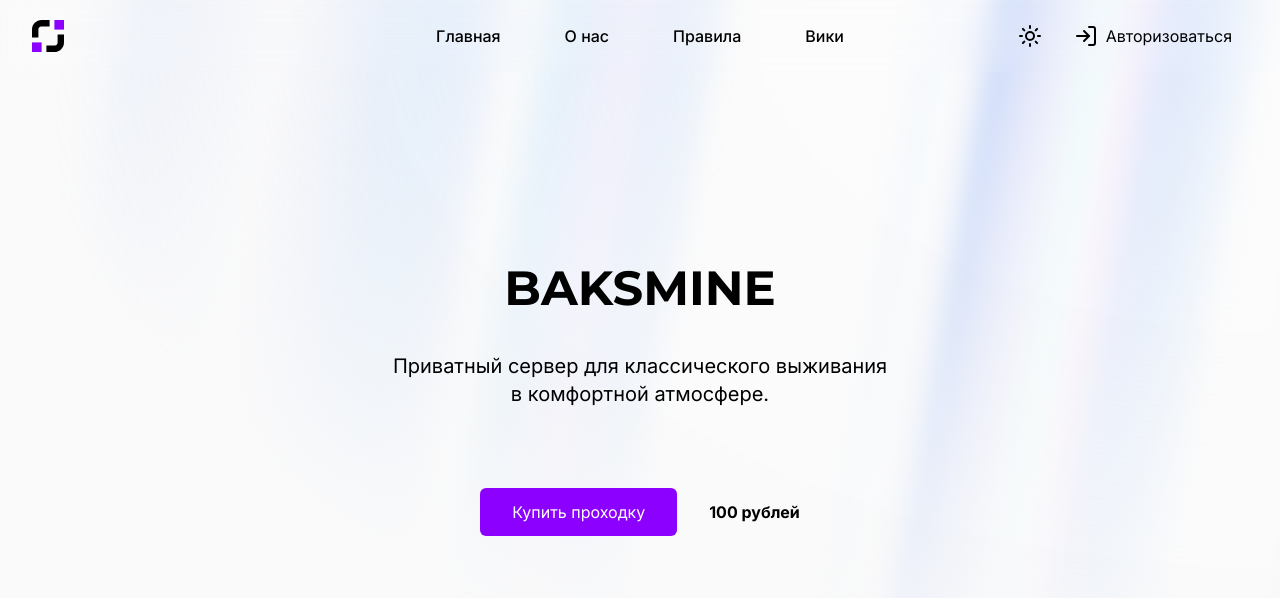
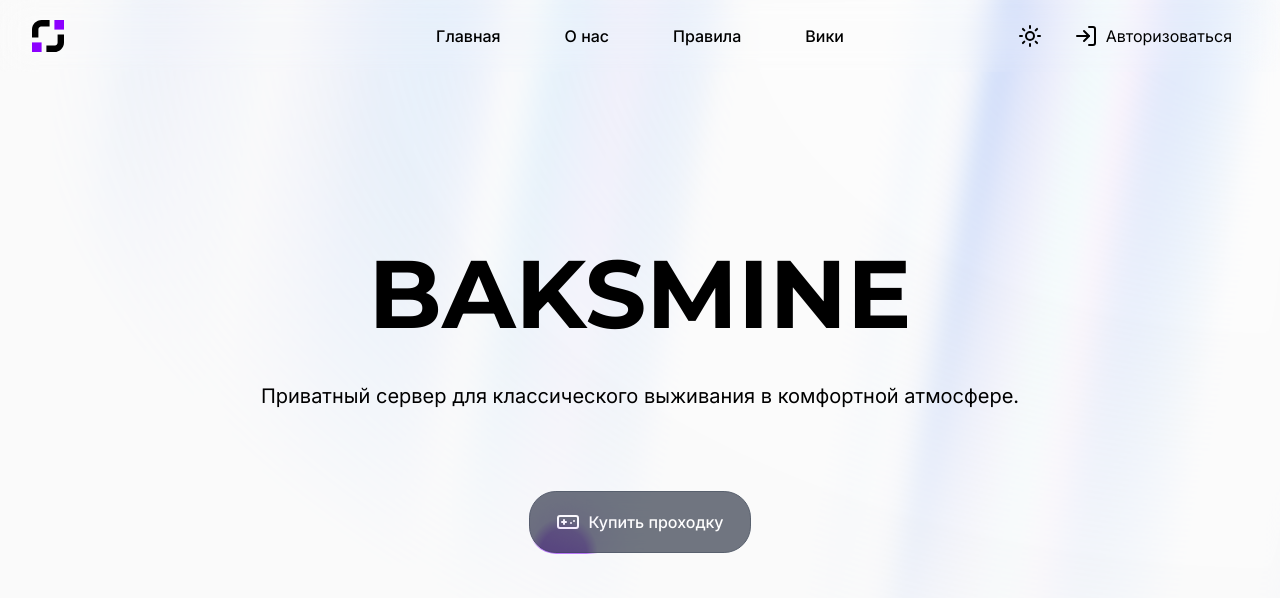
Before and after one commit to ShotMeow/baksmine, a Next.js app: page / in a window 1280 px wide. Shown: the top 598 px of the page. Built offline with nearby package versions, Linux system fonts and the light colour scheme.

Commit message:
Added: Home page

```diff
--- a/app/about-us/page.tsx
+++ b/app/about-us/page.tsx
@@ -1,5 +1,6 @@
 import type { FC } from "react";
 import type { Metadata } from "next";
+import { TextGenerateEffect } from "@/features/theme/components/TextGenerateEffect";
 
 export const metadata: Metadata = {
   title: "BAKSMINE - О нас",
@@ -7,7 +8,13 @@ export const metadata: Metadata = {
 };
 
 const AboutUs: FC = () => {
-  return <div></div>;
+  return (
+    <main className="flex h-screen items-center justify-center">
+      <h1 className="text-3xl">
+        <TextGenerateEffect words={"Раздел находится в разработке..."} />
+      </h1>
+    </main>
+  );
 };
 
 export default AboutUs;
--- a/app/page.tsx
+++ b/app/page.tsx
@@ -1,19 +1,29 @@
+"use client";
 import type { FC } from "react";
 import { AuroraBackground } from "@/features/theme/components/AuroraBackground";
-import Button from "@/features/theme/components/Button";
+import { Gamepad } from "lucide-react";
+import { Button } from "@/features/theme/components/MovingBorder";
+import { TextGenerateEffect } from "@/features/theme/components/TextGenerateEffect";
 
 const Home: FC = () => {
   return (
     <main className="container flex h-screen flex-col items-center justify-center text-center">
       <AuroraBackground className="absolute inset-x-0 top-0 -z-50 dark:opacity-50" />
-      <h1 className="font-montserrat text-5xl font-bold">BAKSMINE</h1>
+      <h1 className="font-montserrat text-8xl font-bold">
+        <TextGenerateEffect words={"BAKSMINE"} duration={2} />
+      </h1>
       <p className="relative mt-10 text-xl dark:text-zinc-300">
-        Приватный сервер для классического выживания <br /> в комфортной
-        атмосфере.
+        <TextGenerateEffect
+          words={
+            "Приватный сервер для классического выживания в комфортной атмосфере."
+          }
+        />
       </p>
       <div className="mt-20 flex items-center gap-8">
-        <Button primary>Купить проходку</Button>
-        <span className="font-bold">100 рублей</span>
+        <Button className="animate-pulse hover:animate-none">
+          <Gamepad />
+          Купить проходку
+        </Button>
       </div>
     </main>
   );
--- a/app/rules/page.tsx
+++ b/app/rules/page.tsx
@@ -1,5 +1,6 @@
 import type { FC } from "react";
 import type { Metadata } from "next";
+import { TextGenerateEffect } from "@/features/theme/components/TextGenerateEffect";
 
 export const metadata: Metadata = {
   title: "BAKSMINE - Правила",
@@ -7,7 +8,13 @@ export const metadata: Metadata = {
 };
 
 const Rules: FC = () => {
-  return <div></div>;
+  return (
+    <main className="flex h-screen items-center justify-center">
+      <h1 className="text-3xl">
+        <TextGenerateEffect words={"Раздел находится в разработке..."} />
+      </h1>
+    </main>
+  );
 };
 
 export default Rules;
--- a/app/wiki/page.tsx
+++ b/app/wiki/page.tsx
@@ -1,10 +1,4 @@
 import type { FC } from "react";
-import type { Metadata } from "next";
-
-export const metadata: Metadata = {
-  title: "BAKSMINE - Вики",
-  description: "Приватный сервер для комфортной игры",
-};
 
 const Wiki: FC = () => {
   return <div></div>;
--- /dev/null
+++ b/next.config.js
@@ -0,0 +1,28 @@
+/** @type {import('next').NextConfig} */
+const nextConfig = {
+  webpack(config) {
+    const fileLoaderRule = config.module.rules.find((rule) =>
+      rule.test?.test?.(".svg"),
+    );
+
+    config.module.rules.push(
+      {
+        ...fileLoaderRule,
+        test: /\.svg$/i,
+        resourceQuery: /url/,
+      },
+      {
+        test: /\.svg$/i,
+        issuer: fileLoaderRule.issuer,
+        resourceQuery: { not: [...fileLoaderRule.resourceQuery.not, /url/] },
+        use: ["@svgr/webpack"],
+      },
+    );
+
+    fileLoaderRule.exclude = /\.svg$/i;
+
+    return config;
+  },
+};
+
+module.exports = nextConfig;
--- a/next.config.mjs
+++ /dev/null
@@ -1,28 +0,0 @@
-/** @type {import('next').NextConfig} */
-const nextConfig = {
-    webpack(config) {
-        const fileLoaderRule = config.module.rules.find((rule) =>
-            rule.test?.test?.('.svg'),
-        )
-
-        config.module.rules.push(
-            {
-                ...fileLoaderRule,
-                test: /\.svg$/i,
-                resourceQuery: /url/,
-            },
-            {
-                test: /\.svg$/i,
-                issuer: fileLoaderRule.issuer,
-                resourceQuery: {not: [...fileLoaderRule.resourceQuery.not, /url/]},
-                use: ['@svgr/webpack'],
-            },
-        )
-
-        fileLoaderRule.exclude = /\.svg$/i
-
-        return config
-    },
-};
-
-export default nextConfig;
--- /dev/null
+++ b/src/features/theme/components/MovingBorder.tsx
@@ -0,0 +1,138 @@
+"use client";
+import React, { useRef } from "react";
+import {
+  motion,
+  useAnimationFrame,
+  useMotionTemplate,
+  useMotionValue,
+  useTransform,
+} from "framer-motion";
+import clsx from "clsx";
+
+export function Button({
+  borderRadius = "1.75rem",
+  children,
+  as: Component = "button",
+  containerClassName,
+  borderClassName,
+  duration,
+  className,
+  ...otherProps
+}: {
+  borderRadius?: string;
+  children: React.ReactNode;
+  as?: any;
+  containerClassName?: string;
+  borderClassName?: string;
+  duration?: number;
+  className?: string;
+  [key: string]: any;
+}) {
+  return (
+    <Component
+      className={clsx(
+        "relative h-16 w-56 overflow-hidden bg-transparent p-px text-xl ",
+        containerClassName,
+      )}
+      style={{
+        borderRadius: borderRadius,
+      }}
+      {...otherProps}
+    >
+      <div
+        className="absolute inset-0"
+        style={{ borderRadius: `calc(${borderRadius} * 0.96)` }}
+      >
+        <MovingBorder duration={duration} rx="30%" ry="30%">
+          <div
+            className={clsx(
+              "size-20 bg-[radial-gradient(var(--purple-500)_40%,transparent_60%)] opacity-80",
+              borderClassName,
+            )}
+          />
+        </MovingBorder>
+      </div>
+
+      <div
+        className={clsx(
+          "relative flex size-full items-center justify-center gap-2 border border-slate-800 bg-slate-900/[0.8] text-base font-medium text-white antialiased backdrop-blur-xl",
+          className,
+        )}
+        style={{
+          borderRadius: `calc(${borderRadius} * 0.96)`,
+        }}
+      >
+        {children}
+      </div>
+    </Component>
+  );
+}
+
+export const MovingBorder = ({
+  children,
+  duration = 2000,
+  rx,
+  ry,
+  ...otherProps
+}: {
+  children: React.ReactNode;
+  duration?: number;
+  rx?: string;
+  ry?: string;
+  [key: string]: any;
+}) => {
+  const pathRef = useRef<any>();
+  const progress = useMotionValue<number>(0);
+
+  useAnimationFrame((time) => {
+    const length = pathRef.current?.getTotalLength();
+    if (length) {
+      const pxPerMillisecond = length / duration;
+      progress.set((time * pxPerMillisecond) % length);
+    }
+  });
+
+  const x = useTransform(
+    progress,
+    (val) => pathRef.current?.getPointAtLength(val).x,
+  );
+  const y = useTransform(
+    progress,
+    (val) => pathRef.current?.getPointAtLength(val).y,
+  );
+
+  const transform = useMotionTemplate`translateX(${x}px) translateY(${y}px) translateX(-50%) translateY(-50%)`;
+
+  return (
+    <>
+      <svg
+        xmlns="http://www.w3.org/2000/svg"
+        preserveAspectRatio="none"
+        className="absolute size-full"
+        width="100%"
+        height="100%"
+        {...otherProps}
+      >
+        <rect
+          fill="none"
+          width="100%"
+          height="100%"
+          rx={rx}
+          ry={ry}
+          ref={pathRef}
+        />
+      </svg>
+      <motion.div
+        style={{
+          position: "absolute",
+          top: 0,
+          left: 0,
+          display: "inline-block",
+          transform,
+        }}
+      >
+        {children}
+      </motion.div>
+    </>
+  );
+};
--- /dev/null
+++ b/src/features/theme/components/TextGenerateEffect.tsx
@@ -0,0 +1,52 @@
+"use client";
+import { useEffect } from "react";
+import { motion, stagger, useAnimate } from "framer-motion";
+
+export const TextGenerateEffect = ({
+  words,
+  className,
+  filter = true,
+  duration = 0.5,
+}: {
+  words: string;
+  className?: string;
+  filter?: boolean;
+  duration?: number;
+}) => {
+  const [scope, animate] = useAnimate();
+  let wordsArray = words.split(" ");
+  useEffect(() => {
+    animate(
+      "span",
+      {
+        opacity: 1,
+        filter: filter ? "blur(0px)" : "none",
+      },
+      {
+        duration: duration ? duration : 1,
+        delay: stagger(0.2),
+      },
+    );
+  }, [scope.current]);
+
+  const renderWords = () => {
+    return (
+      <motion.div ref={scope}>
+        {wordsArray.map((word, idx) => {
+          return (
+            <motion.span
+              key={word + idx}
+              style={{
+                filter: filter ? "blur(10px)" : "none",
+              }}
+            >
+              {word}{" "}
+            </motion.span>
+          );
+        })}
+      </motion.div>
+    );
+  };
+
+  return renderWords();
+};
--- a/tailwind.config.ts
+++ b/tailwind.config.ts
@@ -10,9 +10,6 @@ const config: Config = {
       },
       animation: {
         aurora: "aurora 60s linear infinite",
-      },
-      colors: {
-        purple: "#8C00FF",
       },
       keyframes: {
         aurora: {
```
Also changed, not shown: package.json (+4 -4 lines), 2 other files (tests, documents, lock files or other folders).
